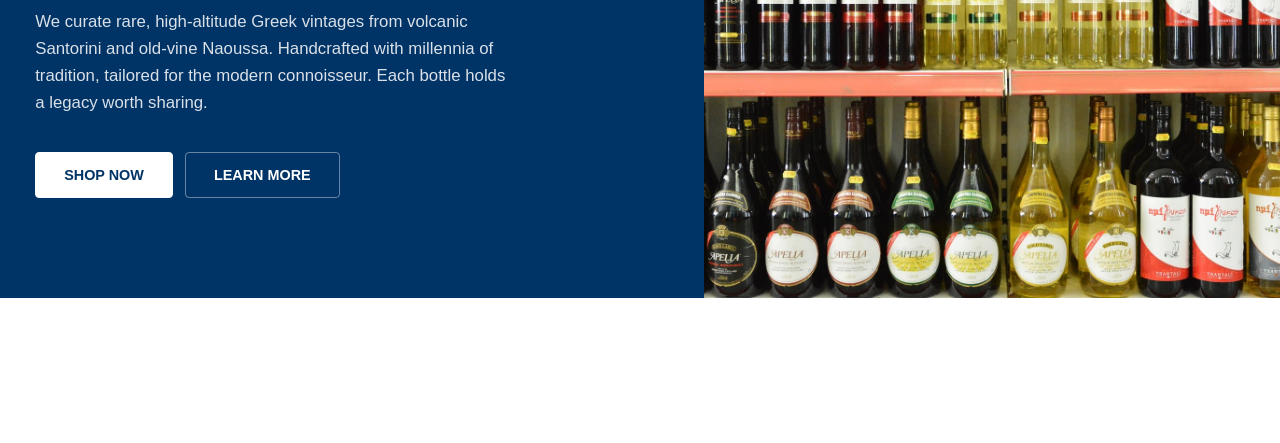
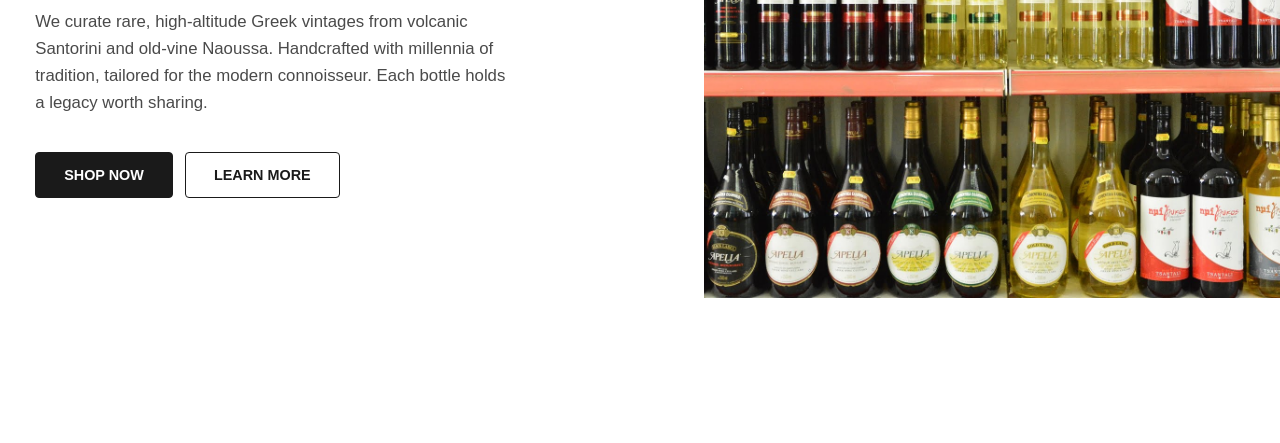
Before and after one commit to PanKarolek/Oinodion, a plain HTML site: page index.html in a window 1280 px wide. Shown: the part 357-800 px from the top of the page. Drawn offline with Linux system fonts and the light colour scheme.

Commit message:
Update style.css

```diff
--- a/style.css
+++ b/style.css
@@ -159,7 +159,7 @@ nav a:hover {
 }
 
 /* ==========================================================================
-   3. HERO SECTION (Pełna szerokość, układ 1:1, czcionka Cinzel i Space Grotesk)
+   3. HERO SECTION (Białe tło, czarne napisy i widoczne przyciski)
    ========================================================================== */
 .hero-section {
     padding: 0;
@@ -174,18 +174,18 @@ nav a:hover {
     box-shadow: none;
 }
 
-/* Główny grid sekcji hero rozciągnięty od brzegu do brzegu */
+/* Główny grid sekcji hero rozciągnięty od brzegu do brzegu z białym tłem */
 .hero-grid {
     display: grid;
     grid-template-columns: 1.1fr 0.9fr;
-    background-color: #003366; /* Głęboki niebieski egejski zapewniający doskonałą czytelność */
+    background-color: #ffffff; /* Czyste białe tło według życzenia */
     overflow: hidden;
     width: 100%;
 }
 
-/* Lewa strona - Treść */
+/* Lewa strona - Treść (Czarne napisy dopasowane do jasnego tła) */
 .hero-content {
-    padding: 100px 60px 100px 5%; /* Lewy margines tekstu idealnie wyrównany z logo */
+    padding: 100px 60px 100px 5%; /* Lewy margines tekstu wyrównany z logo */
     display: flex;
     flex-direction: column;
     justify-content: center;
@@ -193,7 +193,7 @@ nav a:hover {
 
 .hero-content h1 {
     font-family: 'Cinzel', serif; /* Czcionka Cinzel dla nagłówka */
-    color: #ffffff;
+    color: #1a1a1a; /* Głęboka czerń zamiast bieli - super widoczność */
     font-size: 4rem;
     line-height: 1.15;
     font-weight: 700;
@@ -202,14 +202,14 @@ nav a:hover {
 
 .hero-content p {
     font-family: 'Space Grotesk', sans-serif; /* Czcionka Space Grotesk dla opisu */
-    color: rgba(255, 255, 255, 0.85);
+    color: #4a4a4a; /* Ciemnoszary, bardzo czytelny tekst na białym tle */
     font-size: 1.05rem;
     line-height: 1.6;
     margin-bottom: 35px;
     max-width: 480px;
 }
 
-/* Przyciski wewnątrz hero */
+/* Przyciski Akcji na jasnym tle */
 .hero-actions {
     display: flex;
     gap: 12px;
@@ -226,30 +226,32 @@ nav a:hover {
     transition: all 0.2s ease;
 }
 
+/* Pierwszy przycisk: Czarny, pełny z białym napisem */
 .btn-hero.dark {
-    background-color: #ffffff;
-    border: 1px solid #ffffff;
-    color: #003366;
+    background-color: #1a1a1a;
+    border: 1px solid #1a1a1a;
+    color: #ffffff;
 }
 
 .btn-hero.dark:hover {
-    background-color: #ff6b35;
-    border-color: #ff6b35;
+    background-color: #003366; /* Zmiana na niebieski egejski podczas najechania */
+    border-color: #003366;
     color: #ffffff;
 }
 
+/* Drugi przycisk: Przezroczysty z czarną ramką i czarnym napisem */
 .btn-hero.transparent {
     background: transparent;
-    border: 1px solid rgba(255, 255, 255, 0.4);
-    color: #ffffff;
+    border: 1px solid #1a1a1a;
+    color: #1a1a1a;
 }
 
 .btn-hero.transparent:hover {
-    border-color: #ffffff;
-    background-color: rgba(255, 255, 255, 0.1);
+    background-color: #f5f5f5;
+    border-color: #1a1a1a;
 }
 
-/* Prawa strona - Zdjęcie zablokowane sztywno w swojej połówce */
+/* Prawa strona - Zdjęcie trzymające się idealnie krawędzi */
 .hero-image-container {
     width: 100%;
     height: 100%;
```
